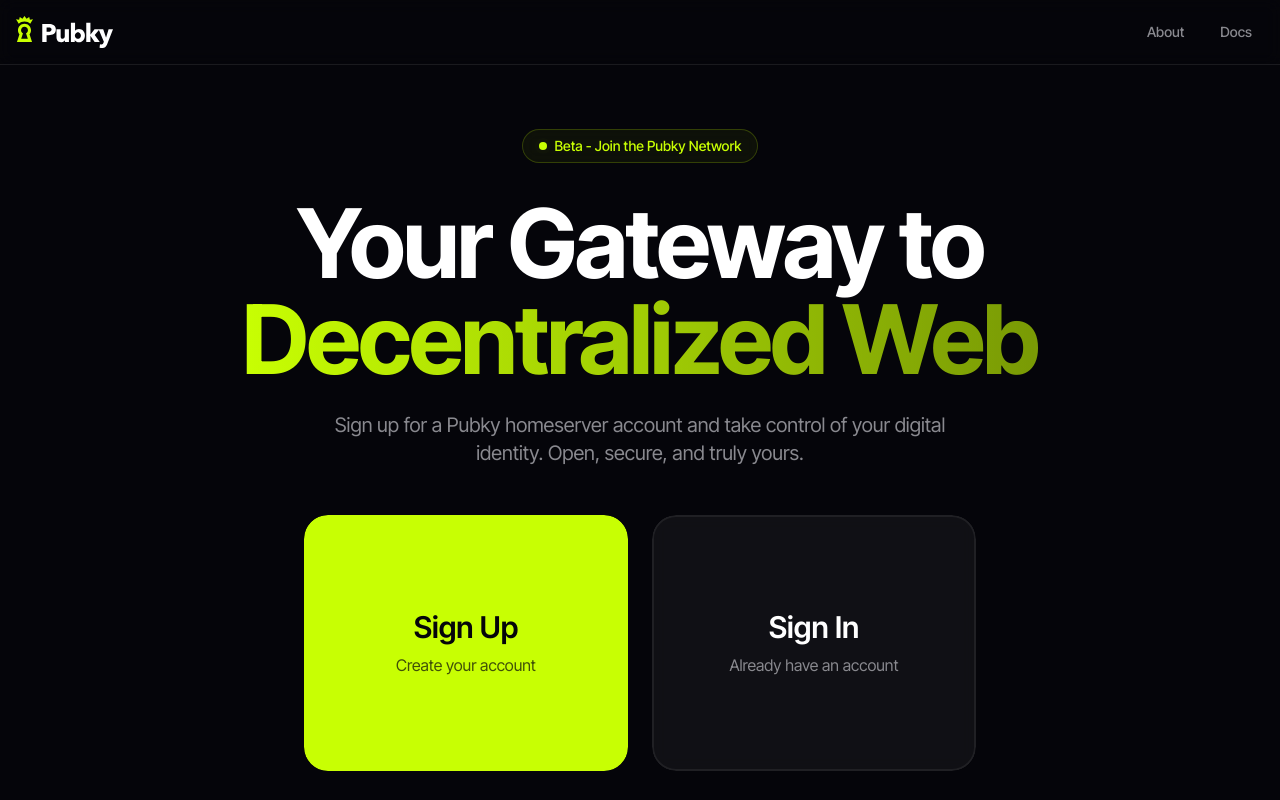
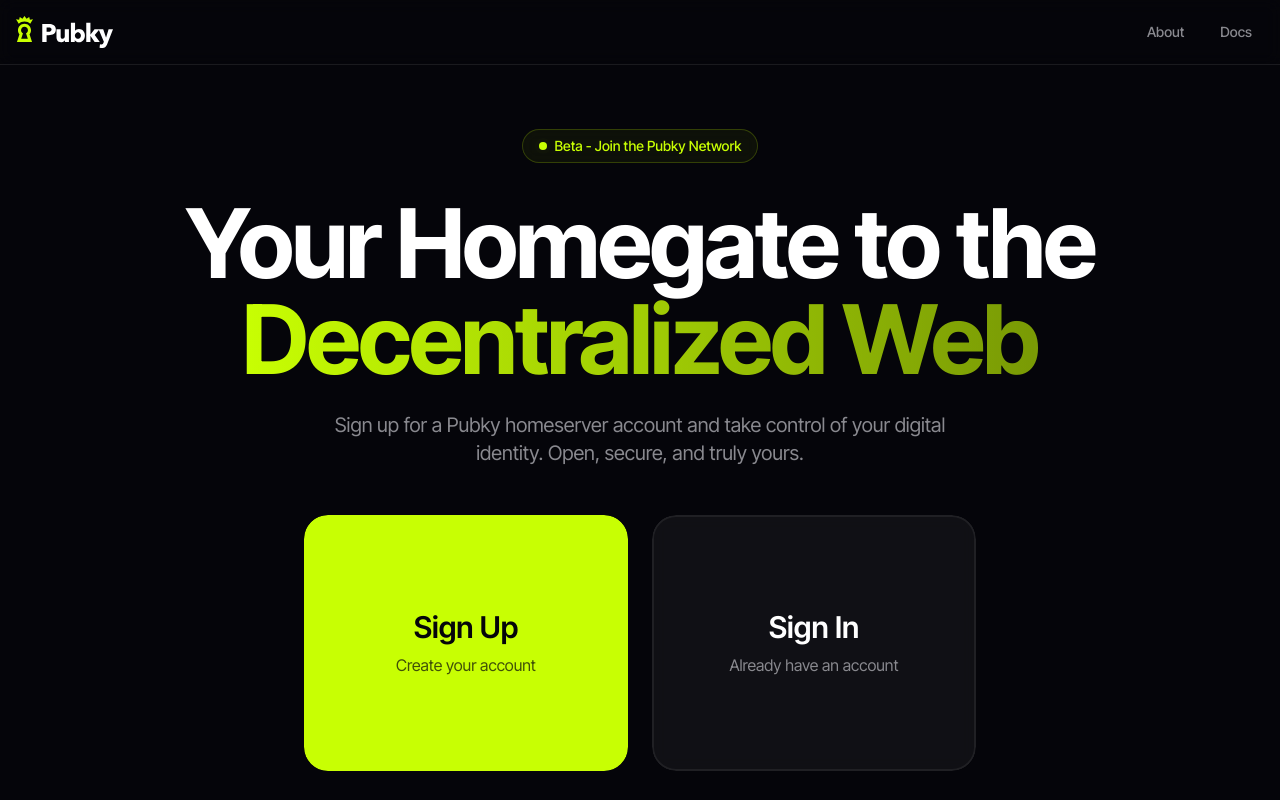
Before and after one commit to MiguelMedeiros/homegate, a Next.js app in the folder front-end/: page / in a window 1280 px wide. Shown: the top 800 px of the page. Built offline with nearby package versions, Linux system fonts and the light colour scheme.

Commit message:
Update main title in Home component to reflect branding change from "Your Gateway to" to "Your Homegate to the Decentralized Web".

```diff
--- a/front-end/src/app/page.tsx
+++ b/front-end/src/app/page.tsx
@@ -26,7 +26,7 @@
 
           {/* Main Title */}
           <h1 className="mb-6 text-6xl font-bold tracking-tight sm:text-7xl lg:text-8xl">
-            Your Gateway to
+            Your Homegate to the
             <br />
             <span className="bg-gradient-to-r from-brand via-brand/80 to-brand/60 bg-clip-text text-transparent">
               Decentralized Web
```
